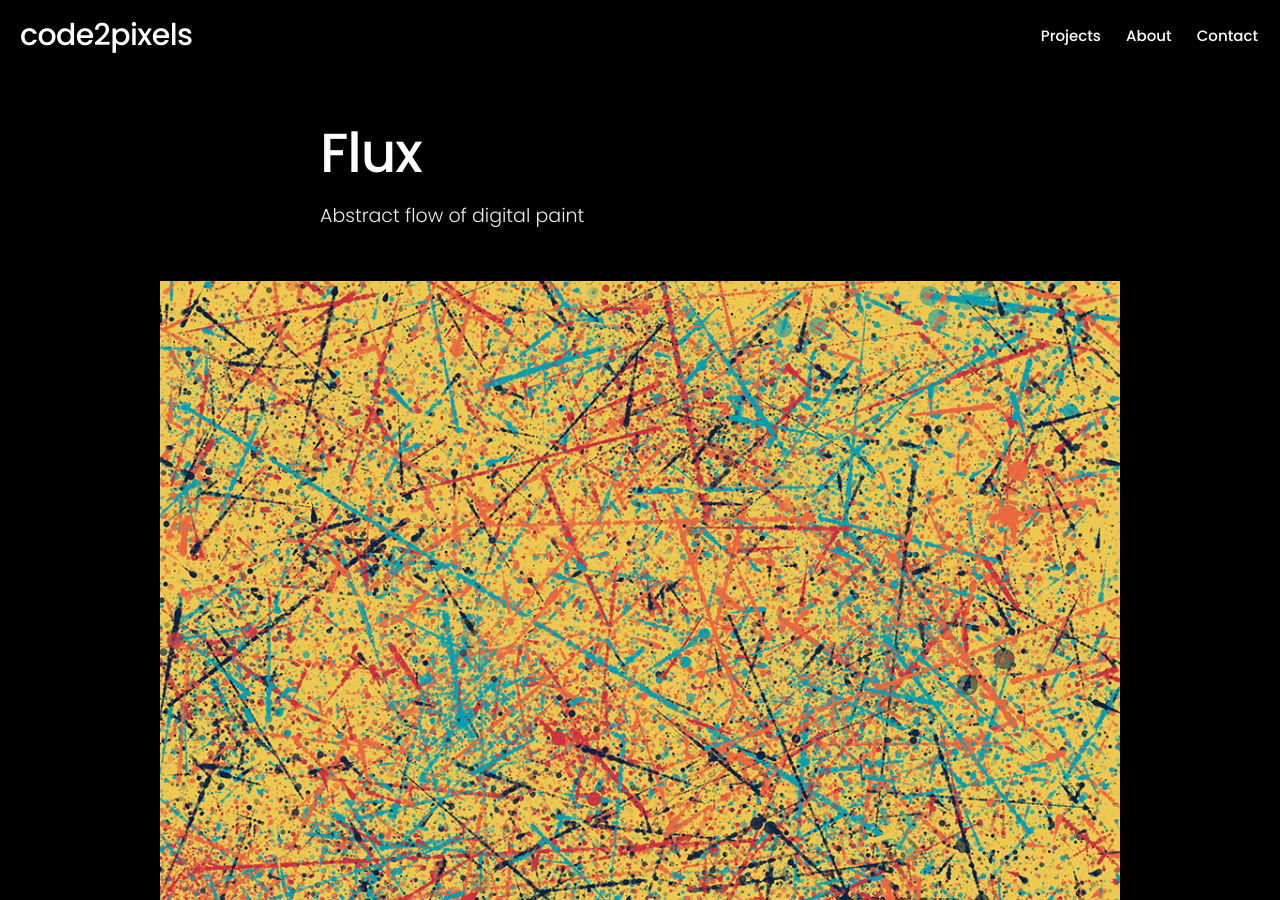
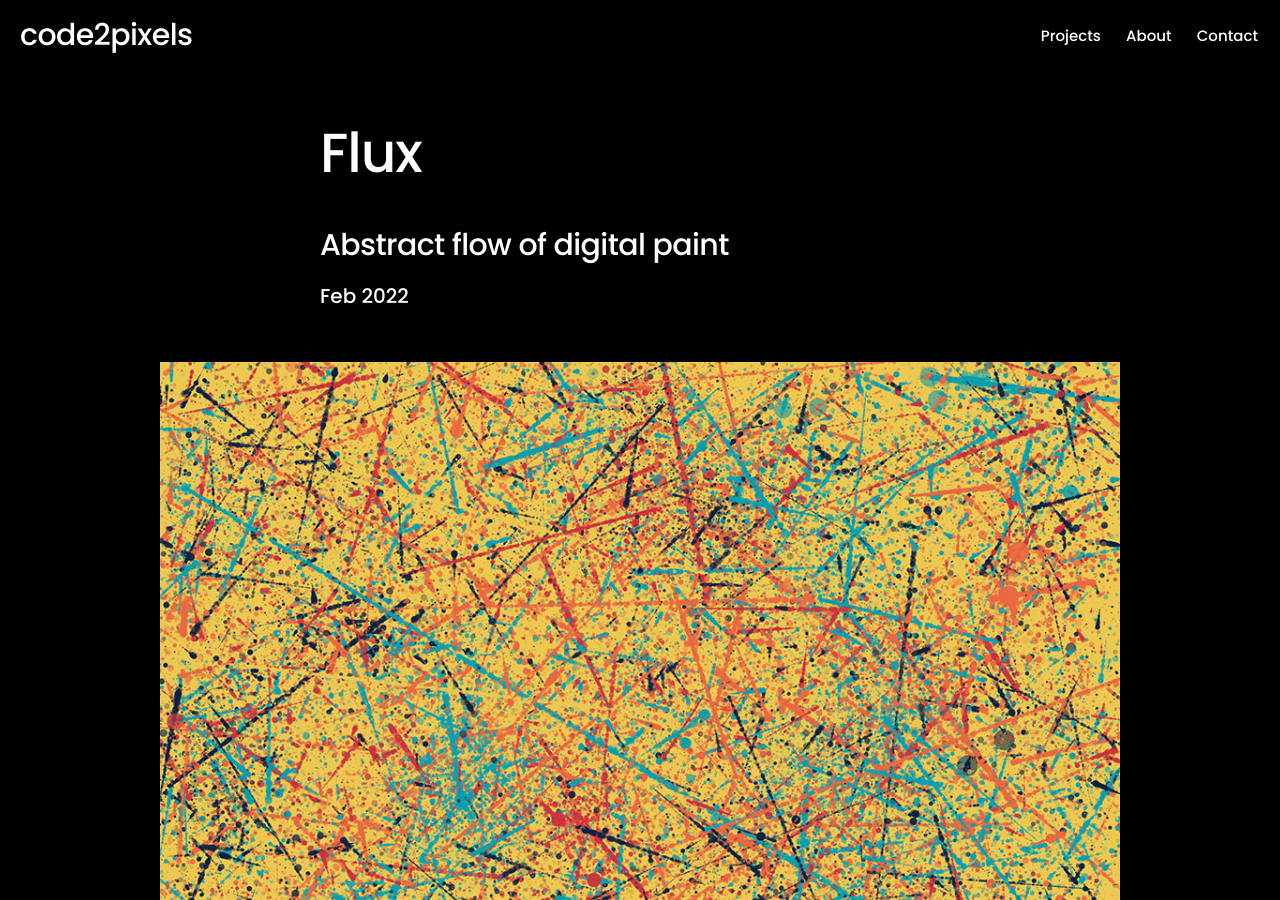
Before and after one commit to code2pixels-genart/code2pixels.xyz, a Jekyll site: the page built from _projects/2022-02-10-flux.md, in a window 1280 px wide and 900 px high. Built offline with Jekyll 4.4.1, drawn with Linux system fonts in a browser that asks for light colours; nearby versions of some CDN libraries.

Commit message:
Update project.html

```diff
--- a/_layouts/project.html
+++ b/_layouts/project.html
@@ -7,7 +7,9 @@ layout: default
 	<div class="wrap">
 
 		<h1>{{ page.title }}</h1>
-		<p>{{ page.subtitle }}</p>
+		<h3>{{ page.subtitle }}</h3>
+		<h6>{{ page.date | date: "%b %Y"  }}</h6>
+
 
 	</div>
 
```
